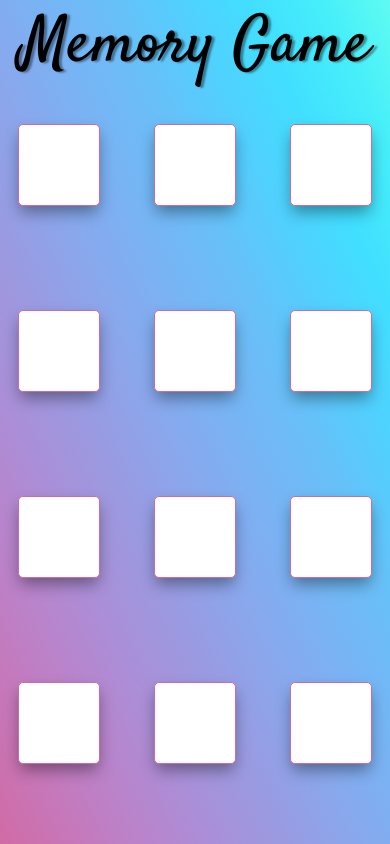
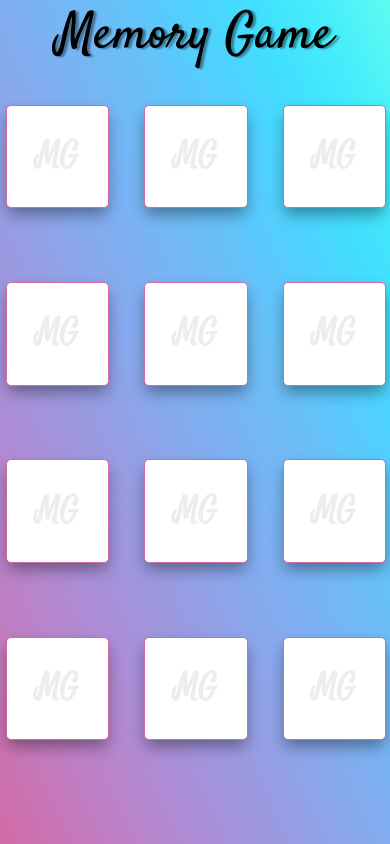
Before and after one commit to Fraank98/johannes-problems, a React (Create React App) app in the folder problem-2/: page / in a window 390 px wide. Built offline with nearby package versions, Linux system fonts and the light colour scheme.

Commit message:
responsive design updated

```diff
--- a/problem-2/src/App.css
+++ b/problem-2/src/App.css
@@ -1,39 +1,53 @@
 body{
-  display: flex;
-  justify-content: center;
-  align-items: flex-start;
   height: 100vh;
+  width: 100%;
   background-image: linear-gradient(to right top, #d16ba5, #c777b9, #ba83ca, #aa8fd8, #9a9ae1, #8aa7ec, #79b3f4, #69bff8, #52cffe, #41dfff, #46eefa, #5ffbf1);
+  font-family: 'Satisfy';
+}
+
+.header{
+  height: 10vh;
 }
 
 .title{
   text-align: center;
-  font-family: 'Satisfy';
-  font-size: 7rem;
+  font-size: 12vh;
   margin-bottom: 2rem;
   text-shadow: 3px 1px 2px rgba(0,0,0,0.4);
 }
 
 .container-cards{
+  justify-items: center;
+  width: 100%;
+}
+
+.grid {
   display: grid;
   justify-items: center;
   grid-template: repeat(3, 1fr) / repeat(3, 1fr);
-  column-gap: 90px;
-  row-gap: 30px;
+  column-gap: 3vh;
+  row-gap: 5vh;
+  height: 75vh;
+  max-height: 75vh;
+  max-width: 700px;
+  margin: auto;
 }
 
 .card{
-  display: grid;
-  grid-template: repeat(3, 1fr) / repeat(3, 1fr);
-  gap: 10px;
-  height: 6em;
-  width: 6em;
+  height: 12vh;
+  width: 12vh;
   cursor: pointer;
+  position: relative;
+  box-sizing: border-box;
+}
+
+.initials{
+  color: #ededed;
 }
 
 .card .front{
-  height: 6em;
-  width: 6em;
+  height: 100%;
+  width: 100%;
   border-radius: 5px;
   box-shadow: 0 8px 16px -2px rgba(0,0,0,0.4);
   transform : rotateY(90deg) ;
@@ -49,12 +63,16 @@ body{
 .card .back {
   transition : all ease-in 0.2s ;
   transition-delay : 0.2s ;
-  height: 6em;
-  width: 6em;
+  height: 100%;
+  width: 100%;
   background-color: white !important;
   border-radius: 5px;
   box-shadow: 0 8px 16px -2px rgba(0,0,0,0.4);
   border: 1px solid #d16ba5;
+  position: absolute;
+  display: flex;
+  justify-content: center;
+  align-items: center;
 }
 
 .hover {
@@ -68,8 +86,8 @@ body{
 }
 
 .card .selected {
-  height: 6em;
-  width: 6em;
+  height: 100%;
+  width: 100%;
   border-radius: 5px;
   box-shadow: 0px 0px 15px 5px white;
   transform : rotateY(90deg) ;
@@ -83,10 +101,9 @@ body{
 }
 
 .card .wrong {
-  height: 6em;
-  width: 6em;
+  height: 100%;
+  width: 100%;
   border-radius: 5px;
-  /* box-shadow: 0px 0px 15px 5px rgb(255, 0, 0); */
   box-shadow: 0px 0px 15px 10px #d16ba5;
   transform : rotateY(90deg) ;
   transition : all ease-in 0.2s ;
@@ -94,11 +111,9 @@ body{
 }
 
 .card .right {
-  height: 6em;
-  width: 6em;
+  height: 100%;
+  width: 100%;
   border-radius: 5px;
-  /* background-color: rgb(30, 255, 0) !important;
-  box-shadow: 0px 0px 15px 5px rgb(30, 255, 0); */
   background-color: rgb(93 250 242) !important;
   box-shadow: 0px 0px 15px 5px rgb(93 250 242);
   transform : rotateY(90deg) ;
@@ -116,236 +131,62 @@ body{
   transition-delay : 0.2s ;
 }
 
-@media screen and (min-width: 770px) and (max-width: 1024px) {
+@media screen and (min-width: 235px) and (max-width: 320px) {
+
   .title{
-    font-size: 4rem;
+    font-size: 7vh;
   }
 
-  .container-cards{
-    row-gap: 20px;
+  .grid {
+    grid-template: repeat(3, 0fr) / repeat(3, 1fr);
+    column-gap: 0vh;
   }
 }
 
-@media screen and (max-width: 768px) {
+@media screen and (min-width: 468px) and (max-width: 681px) {
 
   .title{
-    font-size: 5rem;
-  }
-
-  .container-cards{
-    grid-template: repeat(3, 1fr) / repeat(3, 1fr);
-  }
-
-  .card .back{
-    height: 5em;
-    width: 5em;
-  }
-
-  .card .selected{
-    height: 5em;
-    width: 5em;
-  }
-
-  .card .wrong {
-    height: 5em;
-    width: 5em;
-  }
-
-  .card .right {
-    height: 5em;
-    width: 5em;
-  }
-
-  .card .front{
-    height: 5em;
-    width: 5em;
-  }
-
-
-
-}
-
-@media screen and (min-width: 670px) and (min-height: 850px) {
-
-  .card{
-    width: 13em;
-  }
-
-  .title{
-    font-size: 6rem;
-  }
-
-  .container-cards{
-    row-gap: 120px !important;
-    column-gap: 30px !important;
-    padding-left: 3%;
-  }
-
-  .card .back{
-    height: 10em;
-    width: 10em;
-  }
-
-  .card .selected{
-    height: 10em;
-    width: 10em;
-  }
-
-  .card .wrong {
-    height: 10em;
-    width: 10em;
-  }
-
-  .card .right {
-    height: 10em;
-    width: 10em;
-  }
-
-  .card .front{
-    height: 10em;
-    width: 10em;
-  }
-
-}
-
-@media screen and (max-width: 600px) {
-
-  .card{
-    gap: 6px;
-  }
-
-  .container-cards{
-    column-gap: 5px;
-  }
-
-
-}
-
-@media screen and (max-width: 480px) {
-
-  .card{
-    gap: 4px;
-  }
-
-  .container-cards{
-    padding-left: 2%;
-  }
-
-  .card .back{
-    height: 5em;
-    width: 5em;
-  }
-
-  .card .selected{
-    height: 5em;
-    width: 5em;
-  }
-
-  .card .wrong {
-    height: 5em;
-    width: 5em;
-  }
-
-  .card .right {
-    height: 5em;
-    width: 5em;
-  }
-
-  .card .front{
-    height: 5em;
-    width: 5em;
-  }
-
-  .container-cards{
-    column-gap: 40px;
-  }
-
-  .title{
-    font-size: 4rem;
-  }
-
-}
-
-@media screen and (min-width: 380px) and (min-height: 800px) {
-  .container-cards{
-    row-gap: 90px;
+    font-size: 8vh;
   }
 }
 
-@media screen and (min-width: 1200px) and (min-height: 800px) {
-  .container-cards{
-    row-gap: 30px;
+@media screen and (min-width: 321px) and (max-width: 467px) {
+
+  .title{
+    font-size: 6vh;
   }
 }
 
+@media screen and (max-height: 460px) {
 
-
-@media screen and (max-width: 380px) {
-
-  .container-cards{
-    column-gap: 30px;
-    row-gap: 35px;
+  .title{
+    margin-bottom: 1rem;
   }
 
+  .initials{
+    font-size: 1.2em;
+  }
 }
 
-@media screen and (max-width: 370px) {
+@media screen and (min-width: 300px) and (min-height: 920px) {
 
   .title{
-    font-size: 3rem;
+    font-size: 10vh;
   }
 
-  .container-cards{
-    column-gap: 10px;
-  }
-
-}
-
-@media screen and (max-width: 320px) {
-
-  body{
-    align-items: center;
-  }
-
-  .title{
-    margin-bottom: 3rem;
+  .grid{
+    column-gap: 1vh;
   }
 
   .card{
-    width: 3em;
+    height: 10vh;
+    width: 10vh;
   }
+}
 
-  .container-cards{
-    column-gap: 35px;
-    row-gap: 5px;
-  }
+@media screen and (min-width: 330px) and (min-height: 950px) {
 
   .title{
-    font-size: 2rem;
+    font-size: 8vh;
   }
-  .card .back{
-    height: 3em;
-    width: 3em;
-  }
-
-  .card .selected{
-    height: 3em;
-    width: 3em;
-  }
-
-  .card .wrong {
-    height: 3em;
-    width: 3em;
-  }
-
-  .card .right {
-    height: 3em;
-    width: 3em;
-  }
-
-  .card .front{
-    height: 3em;
-    width: 3em;
-  }
-
 }
--- a/problem-2/src/App.js
+++ b/problem-2/src/App.js
@@ -1,6 +1,6 @@
 import './App.css';
 import { useEffect, useState } from 'react'
-import Card from './components/card.js'
+import Card from './components/Card.js'
 import { shuffle } from './utils/shuffle.js'
 
 function App() {
@@ -14,7 +14,7 @@ function App() {
 
   useEffect(() => {
     const getRandomColor = () => {
-      return '#'+(Math.random() * 0xFFFFFF << 0).toString(16).padStart(6, '0');
+      return '#' + (Math.random() * 0xFFFFFF << 0).toString(16).padStart(6, '0');
     }
 
     let arrayColors = [];
@@ -75,6 +75,7 @@ function App() {
     <>
       <div className='title'>Memory Game</div>
       <div className="container-cards">
+        <div className='grid'>
           {
             cards.map((card) => {
               return (
@@ -92,6 +93,7 @@ function App() {
             })
           }
         </div>
+      </div>
     </>
   );
 }
--- a/problem-2/src/components/card.js
+++ b/problem-2/src/components/card.js
@@ -27,7 +27,9 @@ function Card({ card, handleChoice, show, firstShow, wrong, right, notAvailable
       <div className="card" onClick={selectCard} onMouseEnter={() => setHover(true)} onMouseLeave={() => setHover(false)}>
         <div className={(show || firstShow) ? 'show' : ''}>
           <div className={(show ? (wrong ? 'wrong' : (isRight ? 'right' : 'selected')) :'front') } style={{ backgroundColor: card.color }}></div>
-          <div className={hover ? (notAvailable ? 'back' : 'back hover') : 'back'}></div>
+          <div className={hover ? (notAvailable ? 'back' : 'back hover') : 'back'}>
+            <h1 className='initials'>MG</h1>
+          </div>
         </div>
       </div>
     </>
```
Lines whose indentation alone changed are shown as unchanged.
